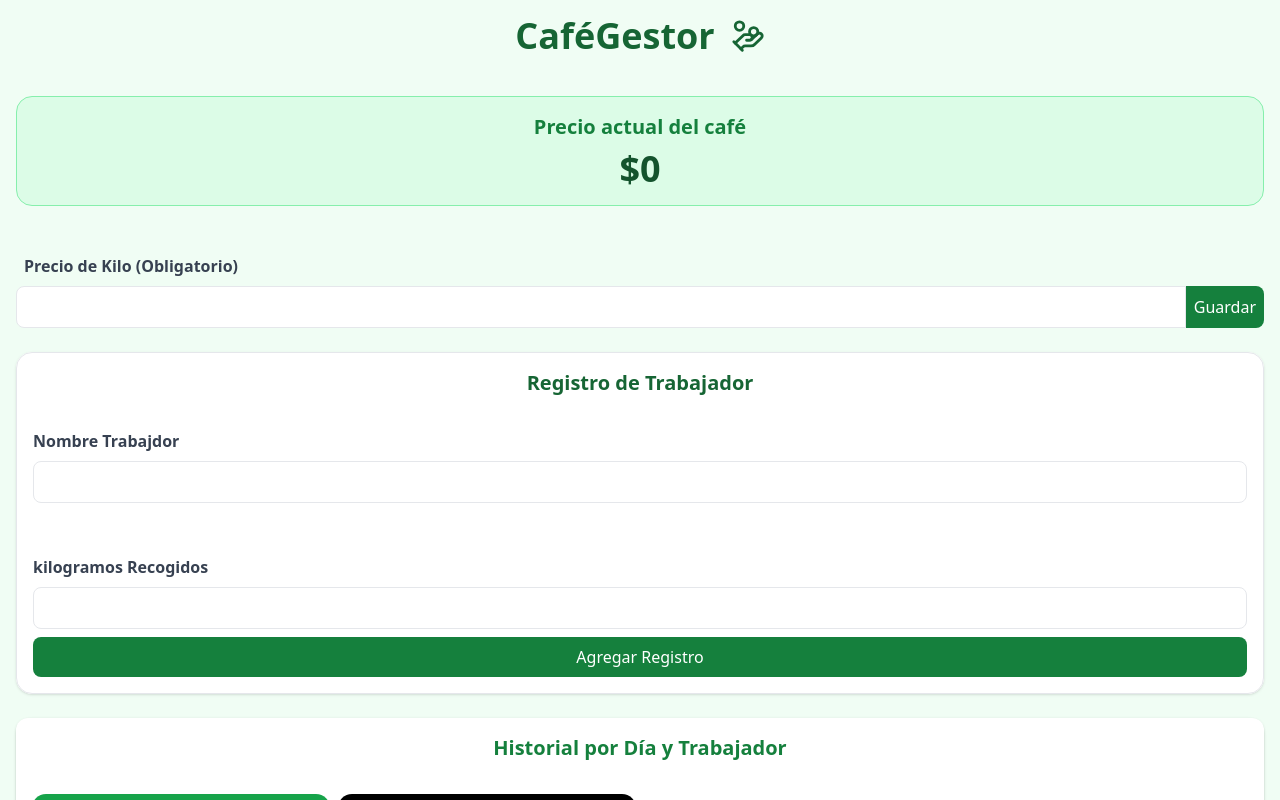
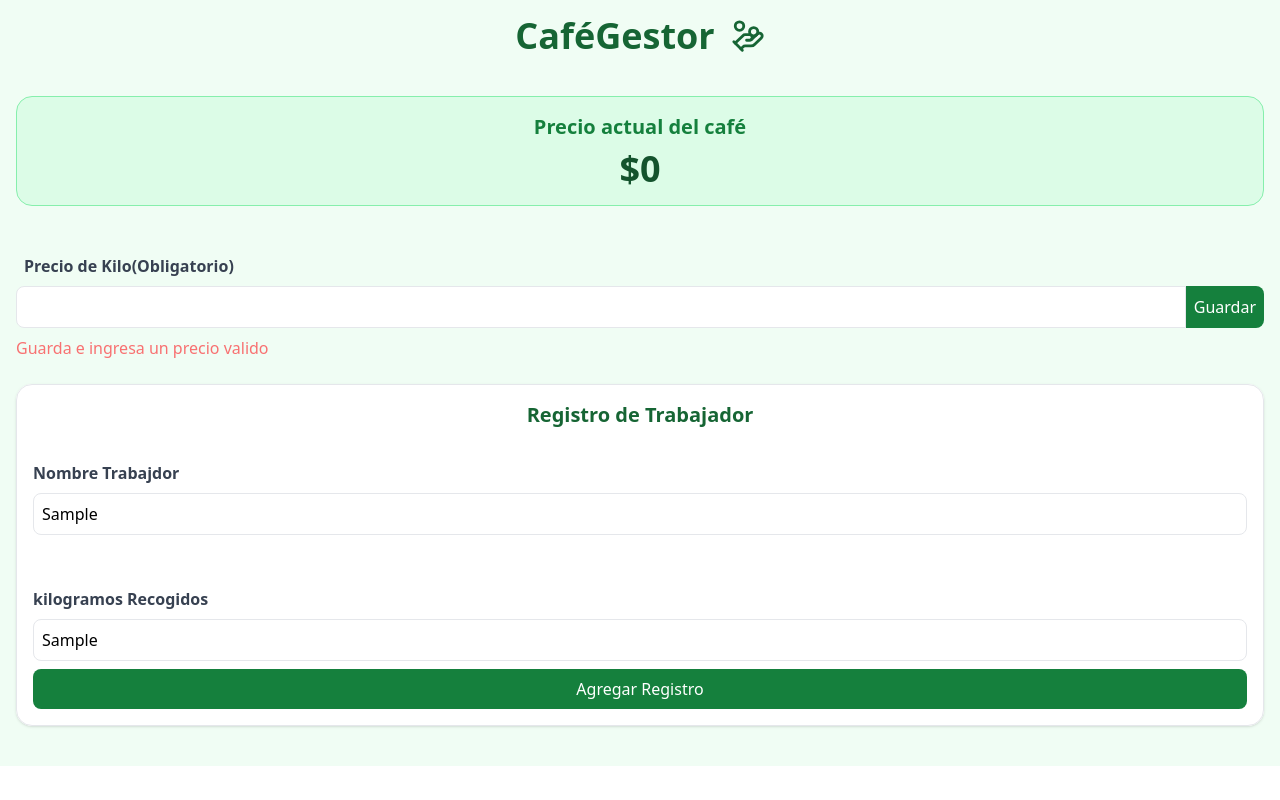
Before and after one commit to jquinteromo/CafeGestor, a React (Vite) app: page / in a window 1280 px wide. Both pictures are taken after typing "Sample", "Sample" into the empty fields and a click on the button "Agregar Registro". Shown: the top 800 px of the page. Built offline with nearby package versions, Linux system fonts and the light colour scheme.

Commit message:
feat(validation): add validation for price per kilo, kilos, and prevent duplicate worker selection

```diff
--- a/src/components/HarvestForm.tsx
+++ b/src/components/HarvestForm.tsx
@@ -1,4 +1,4 @@
-import { useState, useEffect } from "react";
+import { useState } from "react";
 
 type workerType = {
   worker: string;
@@ -12,11 +12,45 @@ const workerInit: workerType = {
   date: "",
 };
 
+
+type Errors = {
+  precieKg: string;
+  worker: string;
+  kilos: string;
+};
+
+const errorsInit: Errors = {
+  precieKg: "",
+  worker: "",
+  kilos: "",
+};
+
+
 type HijosProp = {
   dataWorker: (value: workerType) => void;
+  recordWorker: workerType[];
+  kilosPrecio: string;
+  showpricePerKilo: boolean;
+  savePrecie: boolean;
+  setErrors: (value:Errors) => void;
+  errors : Errors
 };
-export const HarvestForm = ({ dataWorker }: HijosProp) => {
+
+export const HarvestForm = ({
+  dataWorker,
+  recordWorker,
+  kilosPrecio,
+  savePrecie,
+  setErrors,
+  errors
+}: HijosProp) => {
   const [worker, setworker] = useState<workerType>(workerInit);
+
+  const alreadyExists = recordWorker.some(
+    (r) =>
+      r.worker.toLowerCase().trim() === worker.worker.toLowerCase().trim() &&
+      r.date === new Date().toISOString().split("T")[0]
+  );
 
   const Recordsworkers = (name: string, value: string) => {
     setworker({
@@ -46,6 +80,20 @@ export const HarvestForm = ({ dataWorker }: HijosProp) => {
             className="w-full p-2 border rounded-lg focus:outline-none focus:ring-2 focus:ring-green-300"
             onChange={(e) => Recordsworkers(e.target.name, e.target.value)}
           />
+          {alreadyExists && (
+            <span
+              className={`${
+                alreadyExists ? "visible" : "hidden"
+              }  text-red-400 text-start mt-2`}
+            >
+              Ya se registro el trabjador hoy
+            </span>
+          )}
+          {errors.worker && (
+            <span className={` text-red-400 text-start mt-2`}>
+              {errors.worker}
+            </span>
+          )}
         </div>
         <div className="flex flex-col">
           <label className="text-start text-base font-semibold text-gray-700 mb-2">
@@ -58,11 +106,45 @@ export const HarvestForm = ({ dataWorker }: HijosProp) => {
             className="w-full p-2 border rounded-lg focus:outline-none focus:ring-2 focus:ring-green-300"
             onChange={(e) => Recordsworkers(e.target.name, e.target.value)}
           />
+          {errors.kilos && (
+            <span className={` text-red-400 text-start mt-2`}>
+              {errors.kilos}
+            </span>
+          )}
         </div>
       </div>
 
       <button
         onClick={() => {
+          const newErrors = { precieKg: "", worker: "", kilos: "" };
+          let hasError = false;
+
+          if ((kilosPrecio && !savePrecie) || !kilosPrecio) {
+            newErrors.precieKg = "Ingresa precio kg a pagar";
+            hasError = true;
+          }
+
+          if (!worker.worker.trim()) {
+            newErrors.worker = "Por favor ingresa el nombre del trabajador";
+            hasError = true;
+          }
+
+          if (!worker.kilos.trim()) {
+            newErrors.kilos = "Por favor ingresa los kilos recogidos";
+            hasError = true;
+          }
+
+          if (hasError) {
+            setErrors(newErrors);
+            return;
+          }
+
+
+
+          if (alreadyExists) {
+            return;
+          }
+
           const fullWorker = {
             ...worker,
             date: new Date().toISOString().split("T")[0],
@@ -70,6 +152,7 @@ export const HarvestForm = ({ dataWorker }: HijosProp) => {
 
           dataWorker(fullWorker);
           setworker(workerInit);
+          setErrors(errorsInit);
         }}
         className="p-2 bg-green-700 rounded-lg mt-2 text-white"
       >
--- a/src/components/PrecieKg.tsx
+++ b/src/components/PrecieKg.tsx
@@ -2,21 +2,40 @@ import { useState } from "react";
 
 type HijosProp = {
   PricePerKilo: (value: string) => void;
+  setshowpricePerKilo: (value: boolean) => void;
+  showpricePerKilo: boolean;
+  setsavePrecie: (value: boolean) => void;
+  savePrecie: boolean;
+  errorPreciekg: string;
 };
 
-export default function PrecieKg({ PricePerKilo }: HijosProp) {
+export default function PrecieKg({
+  PricePerKilo,
+  setshowpricePerKilo,
+  showpricePerKilo,
+  setsavePrecie,
+  savePrecie,
+  errorPreciekg,
+}: HijosProp) {
   const [pricePerKilo, setPricePerKilo] = useState<string>("");
-  const [showpricePerKilo, setshowpricePerKilo] = useState<boolean>(true);
+
 
   return (
     <div className="flex flex-col mt-6 ">
-      <label className={`text-start text-base font-semibold text-gray-700  ml-2 ${!showpricePerKilo ? 'mb-0':'mb-2'}`}>
-        Precio de Kilo <span className={`${!showpricePerKilo ? 'hidden':'visible'}`}>(Obligatorio)</span>
+      <label
+        className={`text-start text-base font-semibold text-gray-700  ml-2 ${
+          !showpricePerKilo ? "mb-0" : "mb-2"
+        }`}
+      >
+        Precio de Kilo{""}
+        <span className={`${showpricePerKilo ? "visble" : "hidden"}`}>
+          (Obligatorio)
+        </span>
       </label>
 
       <div
         className={`${
-            showpricePerKilo ? "hidden" : "flex"
+          showpricePerKilo ? "hidden" : "flex"
         } w-full justify-between bg-gray-100 p-3 rounded-lg shadow-sm`}
       >
         <p className="text-lg font-semibold text-gray-800 ">
@@ -47,13 +66,31 @@ export default function PrecieKg({ PricePerKilo }: HijosProp) {
             }}
           />
           <input
-            onClick={() => setshowpricePerKilo(false)}
+            onClick={() => {
+              if (!pricePerKilo) {
+                return;
+              }
+              setshowpricePerKilo(false);
+              setsavePrecie(true);
+            }}
             type="button"
             value={"Guardar"}
             className=" p-2 bg-green-700 text-white rounded-r-lg"
           />
         </div>
       )}
+
+
+      {savePrecie ||
+        (errorPreciekg && (
+          <span
+            className={`${
+              savePrecie && !pricePerKilo ? "hidden" : "visible"
+            }   text-red-400 text-start mt-2`}
+          >
+            Guarda e ingresa un precio valido
+          </span>
+        ))}
     </div>
   );
 }
--- a/src/pages/Home.tsx
+++ b/src/pages/Home.tsx
@@ -13,9 +13,28 @@ type workerType = {
   date: string;
 };
 
+type Errors = {
+  precieKg: string;
+  worker: string;
+  kilos: string;
+};
+
 export default function Home() {
   const [kilosPrecio, setKilosPrecio] = useState<string>("");
   const [recordWorker, setrecordWorker] = useState<workerType[]>([]);
+
+
+  const [showpricePerKilo, setshowpricePerKilo] = useState<boolean>(true);
+
+  //SE GAURDO EL PRECIO DE KG
+  const [savePrecie, setsavePrecie] = useState<boolean>(false);
+
+   const [errors, setErrors] = useState<Errors>({
+    precieKg:"",
+    worker: "",
+    kilos: "",
+  });
+
 
   // const formatDate = (date: Date) => date.toISOString().split("T")[0];
 
@@ -41,7 +60,6 @@ export default function Home() {
   // //   },
   // ];
 
-
   const PricePerKilo = (value: string) => {
     setKilosPrecio(value);
   };
@@ -59,11 +77,26 @@ export default function Home() {
       <PriceDisplay />
       <AddNewHarvestButton></AddNewHarvestButton>
       <div className="grid gap-6 lg:grid-cols-1">
-        <PrecieKg PricePerKilo={PricePerKilo}></PrecieKg>
+        <PrecieKg
+          PricePerKilo={PricePerKilo}
+
+          setshowpricePerKilo={setshowpricePerKilo}
+          showpricePerKilo={showpricePerKilo}
+          setsavePrecie={setsavePrecie}
+          savePrecie={savePrecie}
+          errorPreciekg={errors.precieKg}
+        ></PrecieKg>
+
         <section className=" rounded-2xl shadow bg-white">
           <HarvestForm
             dataWorker={dataWorker}
-            // kilosPrecio={kilosPrecio}
+            recordWorker={recordWorker}
+            kilosPrecio={kilosPrecio}
+
+            showpricePerKilo={showpricePerKilo}
+            savePrecie={savePrecie}
+            setErrors = {setErrors}
+            errors ={errors}
           />
         </section>
         <section className=" rounded-2xl shadow bg-white hidden">
```
Also changed, not shown: src/components/HistoryTable.tsx (+9 -4 lines).
